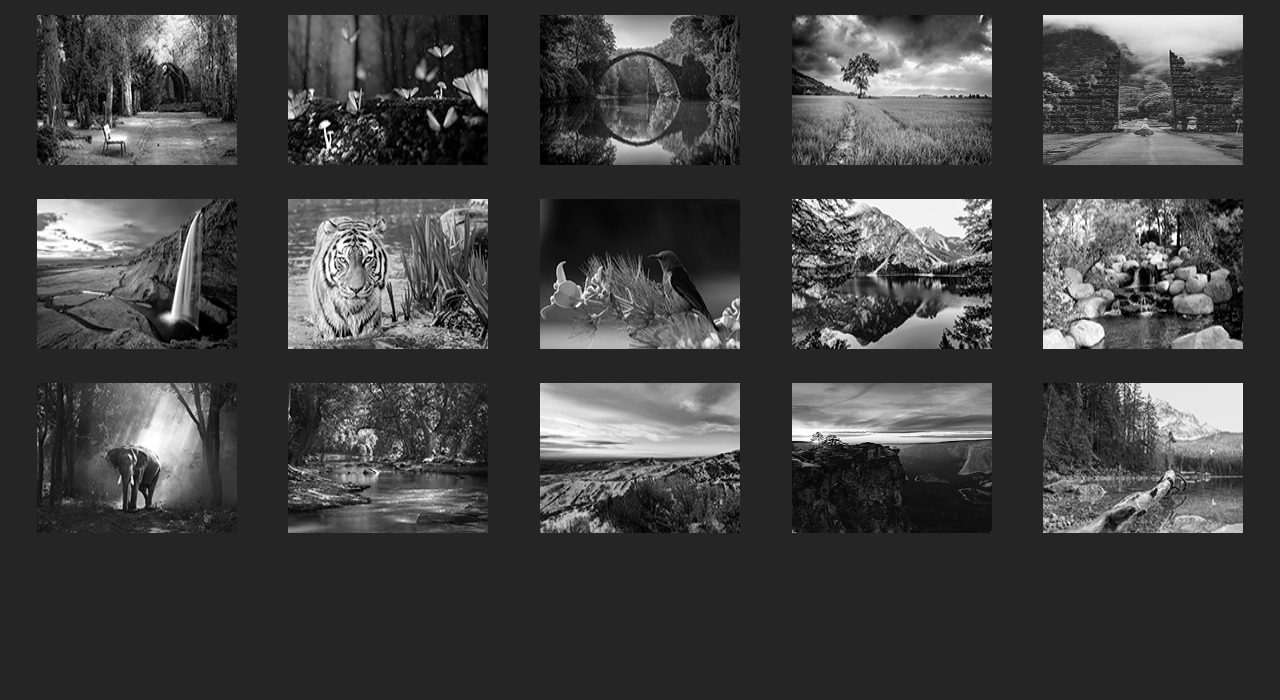
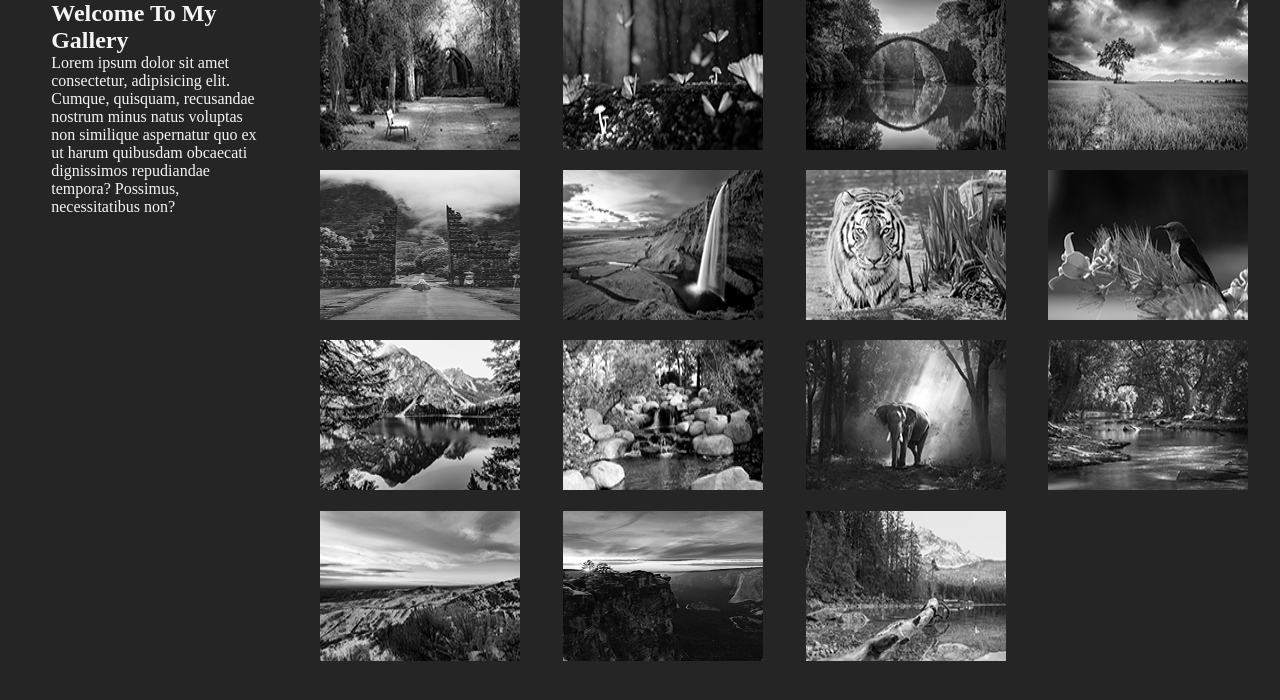
Before and after one commit to mrpeterpumpkin/zlatan, a website: page public/index.html in a window 1280 px wide. Drawn offline with Linux system fonts and the light colour scheme.

Commit message:
gallery set to grid

```diff
--- a/public/index.html
+++ b/public/index.html
@@ -13,6 +13,18 @@
 </head>
 
 <body>
+
+    <div class="container">
+
+        <div class="welcome-text">
+            <div class="text-box">
+                <h2>Welcome To My Gallery</h2>
+                <p>Lorem ipsum dolor sit amet consectetur, adipisicing elit. Cumque, quisquam, recusandae nostrum minus
+                    natus voluptas non similique aspernatur quo ex ut harum quibusdam obcaecati dignissimos repudiandae
+                    tempora? Possimus, necessitatibus non?</p>
+            </div>
+        </div>
+
         <div class="gallery">
             <a href="image/img01.jpg" data-lightbox="zlatan" data-title="My caption"><img src="image/img01s.jpg" alt="image"></a>
             <a href="image/img02.jpg" data-lightbox="zlatan" data-title="My caption"><img src="image/img02s.jpg" alt="image"></a>
@@ -29,8 +41,7 @@
             <a href="image/img13.jpg" data-lightbox="zlatan" data-title="My caption"><img src="image/img13s.jpg" alt="image"></a>
             <a href="image/img14.jpg" data-lightbox="zlatan" data-title="My caption"><img src="image/img14s.jpg" alt="image"></a>
             <a href="image/img15.jpg" data-lightbox="zlatan" data-title="My caption"><img src="image/img15s.jpg" alt="image"></a>
-
-
+        </div>
     </div>
 
 
--- a/scss/main.scss
+++ b/scss/main.scss
@@ -8,18 +8,33 @@
 body {
     height: 100%;
     background: $primary-color;
+    color: $text-color;
+}
+
+.container {
+    display: flex;
 
 }
 
+.welcome-text {
+    flex: 1;
+
+    .text-box {
+        width: 17vw;
+        margin: auto;
+    }
+}
+
 .gallery {
-    display: flex;
-    flex-wrap: wrap;
-    justify-content: space-evenly;
+    flex: 3;
+    display: grid;
+    grid-gap: 0.7rem;
+    grid-template-columns: repeat(4, 1fr);
 
     img {
         width: 200px;
         height: 150px;
-        padding: 15px;
+        padding-bottom: 5px;
         filter: grayscale(100%);
         @include easeOut();
 
```
Also changed, not shown: public/css/main.css. Lines whose indentation alone changed are shown as unchanged.
